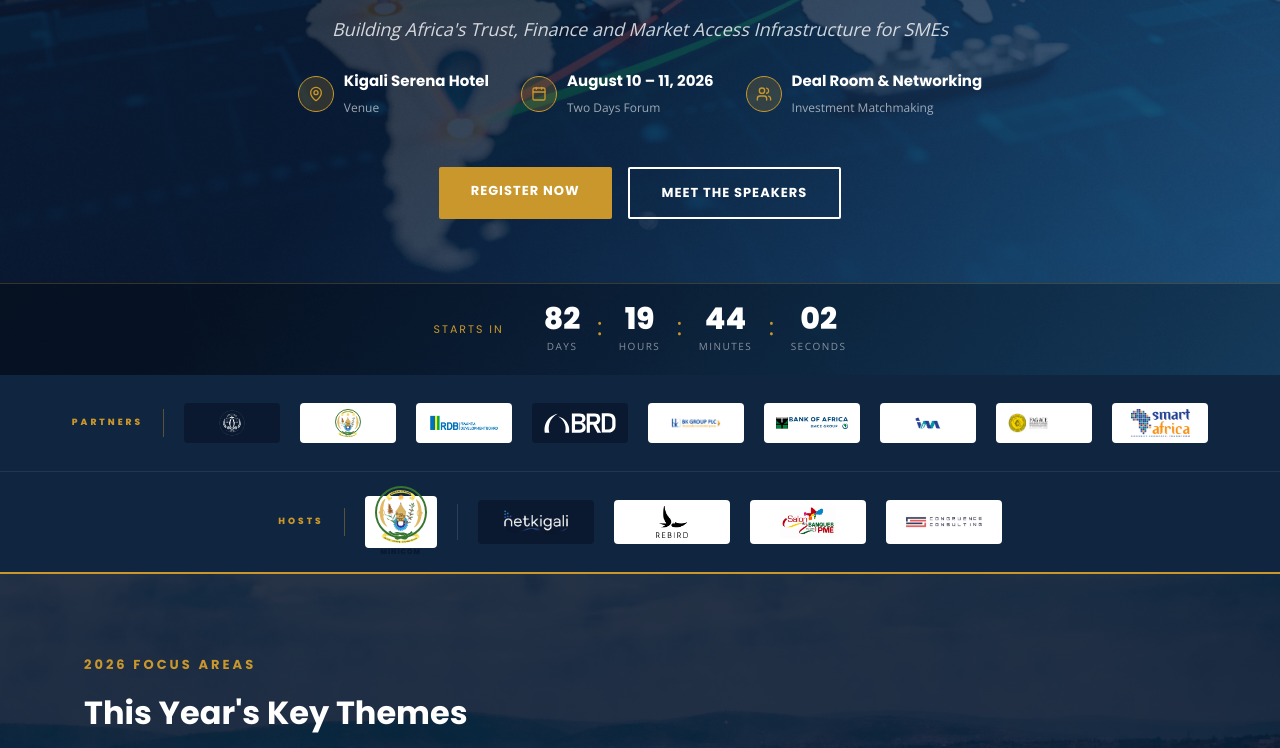
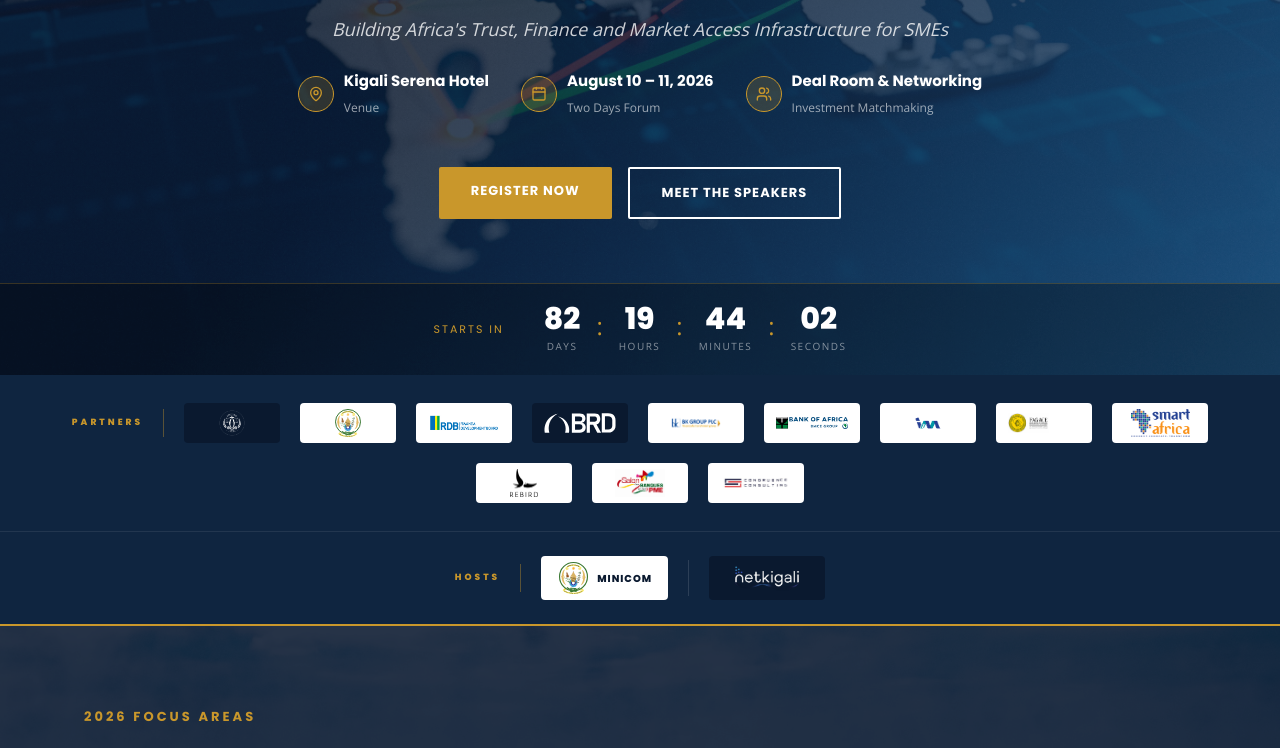
Before and after one commit to events-factory/cbff-sme-2026, a Next.js app: page / in a window 1280 px wide. Shown: the part 425-1173 px from the top of the page. Built offline with nearby package versions, Linux system fonts and the light colour scheme.

Commit message:
implemented site visits and fee

```diff
--- a/app/page.tsx
+++ b/app/page.tsx
@@ -93,15 +93,18 @@ export default function Home() {
               </span>
               <span style={{ width: 1, height: 28, background: "rgba(201,151,43,.4)", flexShrink: 0 }} />
               {[
-                { src: "/logos/bnr.png",         alt: "Banque Nationale du Rwanda", bg: "#0a192f" },
-                { src: "/logos/minecofin.svg",   alt: "MINECOFIN",                  bg: "#fff" },
-                { src: "/logos/rdb.png",         alt: "Rwanda Development Board",   bg: "#fff" },
-                { src: "/logos/brd.svg",         alt: "BRD",                        bg: "#0a192f" },
-                { src: "/logos/bok.png",         alt: "Bank of Kigali",             bg: "#fff" },
-                { src: "/logos/boa.png",         alt: "Bank of Africa",             bg: "#fff" },
-                { src: "/logos/imbank.png",      alt: "I&M Bank",                   bg: "#fff" },
-                { src: "/logos/fagace.png",      alt: "FAGACE",                     bg: "#fff" },
-                { src: "/logos/smart-africa.png",alt: "Smart Africa",               bg: "#fff" },
+                { src: "/logos/bnr.png",                   alt: "Banque Nationale du Rwanda", bg: "#0a192f" },
+                { src: "/logos/minecofin.svg",             alt: "MINECOFIN",                  bg: "#fff" },
+                { src: "/logos/rdb.png",                   alt: "Rwanda Development Board",   bg: "#fff" },
+                { src: "/logos/brd.svg",                   alt: "BRD",                        bg: "#0a192f" },
+                { src: "/logos/bok.png",                   alt: "Bank of Kigali",             bg: "#fff" },
+                { src: "/logos/boa.png",                   alt: "Bank of Africa",             bg: "#fff" },
+                { src: "/logos/imbank.png",                alt: "I&M Bank",                   bg: "#fff" },
+                { src: "/logos/fagace.png",                alt: "FAGACE",                     bg: "#fff" },
+                { src: "/logos/smart-africa.png",          alt: "Smart Africa",               bg: "#fff" },
+                { src: "/rebird_logo.png",                 alt: "Re-bird Belgium",            bg: "#fff" },
+                { src: "/logos/sbpme-uemoa.png",           alt: "SBPME-UEMOA",               bg: "#fff" },
+                { src: "/logos/congruence-consulting.jpeg",alt: "Congruence Consulting",      bg: "#fff" },
               ].map((logo) => (
                 <div key={logo.alt} style={{ background: logo.bg, borderRadius: 4, padding: "5px 12px", display: "flex", alignItems: "center", justifyContent: "center", height: 40, overflow: "hidden" }}>
                   <Image src={logo.src} alt={logo.alt} width={72} height={28} style={{ objectFit: "contain", maxWidth: 72, maxHeight: 28 }} />
@@ -119,22 +122,16 @@ export default function Home() {
                 {lang === "fr" ? "Hôtes" : "Hosts"}
               </span>
               <span style={{ width: 1, height: 28, background: "rgba(201,151,43,.4)", flexShrink: 0 }} />
-              {/* MINICOM gets a slightly taller tile as the government host */}
-              <div style={{ background: "#fff", borderRadius: 4, padding: "5px 10px", display: "flex", flexDirection: "column", alignItems: "center", justifyContent: "center", height: 52, gap: 3 }}>
-                <Image src="/logos/minicom.svg" alt="MINICOM" width={52} height={30} style={{ objectFit: "contain" }} />
-                <span style={{ fontFamily: "var(--font-poppins),sans-serif", fontSize: 7, fontWeight: 800, color: "#0a192f", letterSpacing: 1, textTransform: "uppercase" }}>MINICOM</span>
+              {/* MINICOM — primary host */}
+              <div style={{ background: "#fff", borderRadius: 4, padding: "5px 16px", display: "flex", alignItems: "center", justifyContent: "center", height: 44, gap: 8 }}>
+                <Image src="/logos/minicom.svg" alt="MINICOM" width={32} height={32} style={{ objectFit: "contain", maxWidth: 32, maxHeight: 32 }} />
+                <span style={{ fontFamily: "var(--font-poppins),sans-serif", fontSize: 10, fontWeight: 800, color: "#0a192f", letterSpacing: 1, textTransform: "uppercase" }}>MINICOM</span>
               </div>
               <span style={{ width: 1, height: 36, background: "rgba(255,255,255,.12)", flexShrink: 0 }} />
-              {[
-                { src: "/net-kigali.webp",               alt: "Netkigali",           bg: "#0a192f" },
-                { src: "/rebird_logo.png",               alt: "Re-bird Belgium",     bg: "#fff" },
-                { src: "/logos/sbpme-uemoa.png",         alt: "SBPME-UEMOA",        bg: "#fff" },
-                { src: "/logos/congruence-consulting.jpeg", alt: "Congruence Consulting", bg: "#fff" },
-              ].map((logo) => (
-                <div key={logo.alt} style={{ background: logo.bg, borderRadius: 4, padding: "5px 14px", display: "flex", alignItems: "center", justifyContent: "center", height: 44 }}>
-                  <Image src={logo.src} alt={logo.alt} width={88} height={32} style={{ objectFit: "contain", maxWidth: 88, maxHeight: 32 }} />
-                </div>
-              ))}
+              {/* Netkigali — co-host */}
+              <div style={{ background: "#0a192f", borderRadius: 4, padding: "5px 14px", display: "flex", alignItems: "center", justifyContent: "center", height: 44 }}>
+                <Image src="/net-kigali.webp" alt="Netkigali" width={88} height={32} style={{ objectFit: "contain", maxWidth: 88, maxHeight: 32 }} />
+              </div>
             </div>
           </div>
         </div>
--- a/app/registration/page.tsx
+++ b/app/registration/page.tsx
@@ -246,10 +246,14 @@ export default function RegistrationPage() {
           return;
         }
 
+        const baseAmount = parseFeeAmount(selectedCategory.fee);
+        const totalAmount = siteVisitSelected ? baseAmount + 70 : baseAmount;
+        const currency = extractCurrency(selectedCategory.fee);
+
         const session = await initializePayment({
           orderId: paymentData.orderId,
-          amount: parseFeeAmount(selectedCategory.fee),
-          currency: extractCurrency(selectedCategory.fee),
+          amount: totalAmount,
+          currency,
           categoryName: decodeHtml(selectedCategory.name_english),
           categoryId: selectedCategory.id,
           attendenceType: attendanceType || 'PHYSICAL',
@@ -270,8 +274,8 @@ export default function RegistrationPage() {
 
         paymentResult = await processPayment(session, {
           orderId: paymentData.orderId,
-          amount: parseFeeAmount(selectedCategory.fee),
-          currency: extractCurrency(selectedCategory.fee),
+          amount: totalAmount,
+          currency,
           categoryName: decodeHtml(selectedCategory.name_english),
         });
 
@@ -318,6 +322,11 @@ export default function RegistrationPage() {
       submitForm.append('user_language', 'english');
       submitForm.append('accompanied', 'NO');
       submitForm.append('registration_type', 'single');
+
+      if (siteVisitSelected) {
+        submitForm.append('extrafee', JSON.stringify({ input_id: 355, amount: 70, currency: 'USD' }));
+      }
+
       submitForm.append('order_id', paymentResult?.orderId || '');
       submitForm.append('payment_token', paymentResult?.paymentToken || '');
       submitForm.append('payment_session', paymentResult?.paymentSession || '');
@@ -489,6 +498,18 @@ export default function RegistrationPage() {
       </div>
     );
   }
+
+  const siteVisitInputCode = formGroups
+    .flatMap(g => g.inputs)
+    .find(({ input }) =>
+      input.inputcode === 'input_id_355' ||
+      input.nameEnglish.toLowerCase().includes('site visit')
+    )?.input.inputcode ?? null;
+
+  const siteVisitSelected =
+    siteVisitInputCode !== null &&
+    typeof formValues[siteVisitInputCode] === 'string' &&
+    (formValues[siteVisitInputCode] as string).trim().toLowerCase().startsWith('yes');
 
   return (
     <div className="min-h-screen flex flex-col" style={{ background: 'var(--light)' }}>
@@ -678,6 +699,20 @@ export default function RegistrationPage() {
                       <p className="text-sm mt-1" style={{ color: 'var(--text)' }}>
                         Registration fee: <strong>{selectedCategory.fee}</strong>
                       </p>
+                      {siteVisitSelected && (() => {
+                        const base = parseFeeAmount(selectedCategory.fee);
+                        const currency = extractCurrency(selectedCategory.fee);
+                        return (
+                          <>
+                            <p className="text-sm mt-1" style={{ color: 'var(--text)' }}>
+                              Site visit fee: <strong>{currency} 70</strong>
+                            </p>
+                            <p className="text-sm mt-1 font-semibold" style={{ color: 'var(--navy)' }}>
+                              Total: <strong>{currency} {base + 70}</strong>
+                            </p>
+                          </>
+                        );
+                      })()}
                       <p className="text-xs mt-1" style={{ color: 'var(--muted)' }}>
                         You will be redirected to a secure payment page after clicking Submit.
                       </p>
@@ -734,7 +769,7 @@ export default function RegistrationPage() {
       {paymentSession && (
         <PaymentModal
           session={paymentSession}
-          amount={parseFeeAmount(selectedCategory?.fee || '0')}
+          amount={parseFeeAmount(selectedCategory?.fee || '0') + (siteVisitSelected ? 70 : 0)}
           currency={extractCurrency(selectedCategory?.fee || 'USD')}
           categoryName={decodeHtml(selectedCategory?.name_english || '')}
           customerEmail={(formValues['input_id_52307'] as string) || ''}
```
